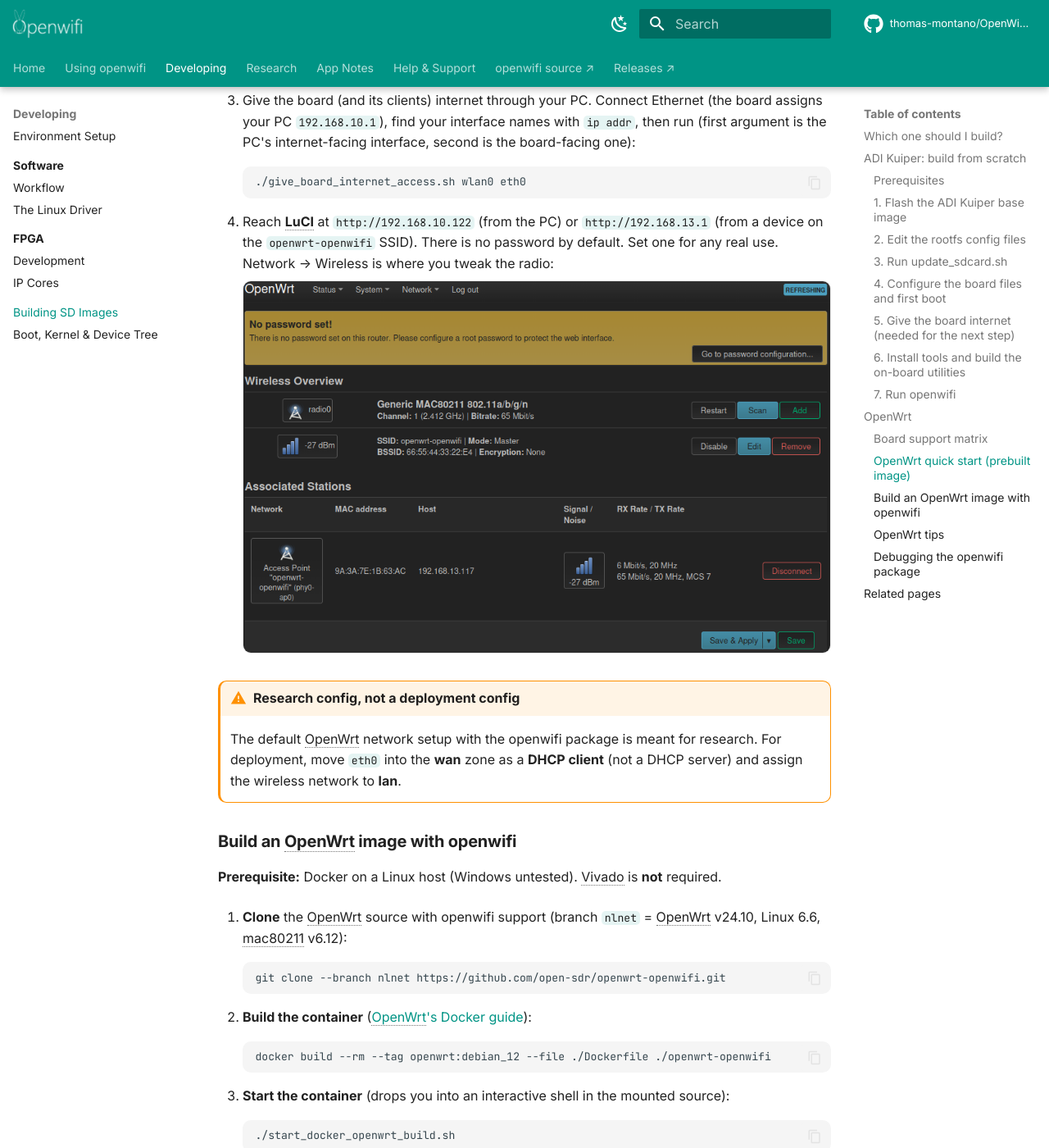
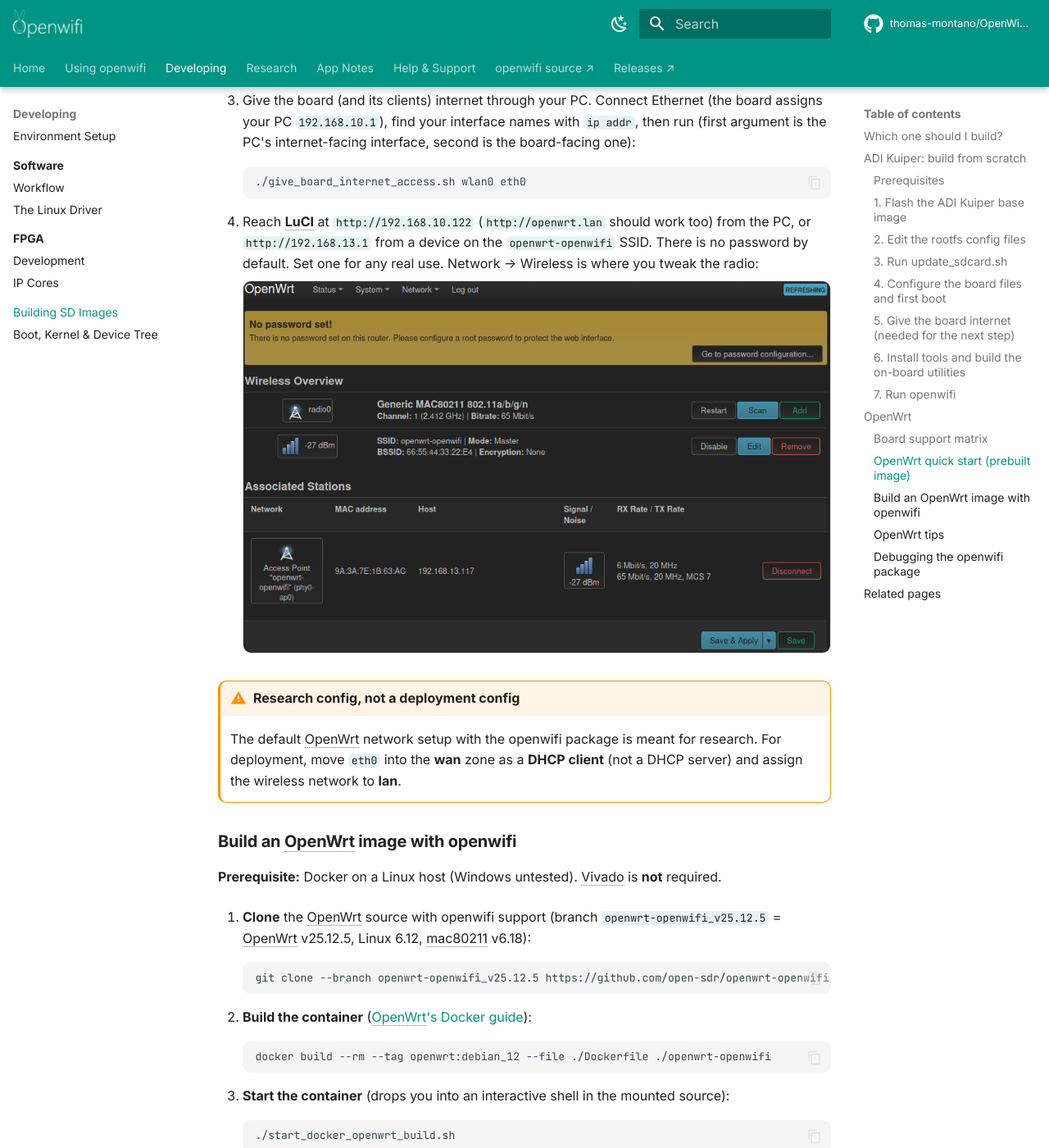
Before and after one commit to ThomasMontanoGames/OpenWifi-Wiki, an MkDocs documentation site: the page built from docs/Building-SD-Images.md, in a window 1280 px wide and 1400 px high, scrolled down 5646 px. Shown: the whole window at 82% size. Built offline with MkDocs 1.6.1 and Material for MkDocs 9.7.7, drawn with Linux system fonts in a browser that asks for light colours; comment, search, counter and statistics services are not loaded; some of the changed text lies outside the part shown.

Commit message:
docs(openwrt): update wiki to the openwrt-openwifi v25.12.5 branch
Upstream openwifi PR #501 moved the OpenWrt image from the nlnet
branch (OpenWrt 24.10, Linux 6.6, mac80211 6.12) to
openwrt-openwifi_v25.12.5 (OpenWrt 25.12.5, Linux 6.12, mac80211
6.18). This wiki pinned the old branch and version numbers in the
build instructions and the version-pin table, so both are corrections
rather than a style alignment.

Also notes the new build_all_images.sh helper for building every
board's image in one run, and adds the openwrt.lan shortcut to the
LuCI URL to match the existing SSH mDNS tip.

````diff
--- a/docs/Building-SD-Images.md
+++ b/docs/Building-SD-Images.md
@@ -217,7 +217,7 @@ This is the OpenWrt equivalent of the `fosdem.sh` demo.
     ./give_board_internet_access.sh wlan0 eth0
     ```
 
-4. Reach **LuCI** at `http://192.168.10.122` (from the PC) or `http://192.168.13.1` (from a device on the `openwrt-openwifi` SSID). There is no password by default. Set one for any real use. Network → Wireless is where you tweak the radio:
+4. Reach **LuCI** at `http://192.168.10.122` (`http://openwrt.lan` should work too) from the PC, or `http://192.168.13.1` from a device on the `openwrt-openwifi` SSID. There is no password by default. Set one for any real use. Network → Wireless is where you tweak the radio:
 
     ![OpenWrt LuCI wireless configuration page](assets/img/openwrt-luci-wireless.png)
 
@@ -228,10 +228,10 @@ This is the OpenWrt equivalent of the `fosdem.sh` demo.
 
 **Prerequisite:** Docker on a Linux host (Windows untested). Vivado is **not** required.
 
-1. **Clone** the OpenWrt source with openwifi support (branch `nlnet` = OpenWrt v24.10, Linux 6.6, mac80211 v6.12):
+1. **Clone** the OpenWrt source with openwifi support (branch `openwrt-openwifi_v25.12.5` = OpenWrt v25.12.5, Linux 6.12, mac80211 v6.18):
 
     ```bash
-    git clone --branch nlnet https://github.com/open-sdr/openwrt-openwifi.git
+    git clone --branch openwrt-openwifi_v25.12.5 https://github.com/open-sdr/openwrt-openwifi.git
     ```
 
 2. **Build the container** ([OpenWrt's Docker guide](https://openwrt.org/docs/guide-user/virtualization/obtain.firmware.docker)):
@@ -278,6 +278,9 @@ This is the OpenWrt equivalent of the `fosdem.sh` demo.
 
 7. **Flash** the resulting image with the same `dd` procedure as the quick start (mind the different output path). Exit the container with `Ctrl+D` first.
 
+!!! tip "Building for every board at once"
+    `doc/img_build_instruction/openwrt/build_all_images.sh` in the openwifi repo repeats steps 5 to 7 for every `*_defconfig` in `openwrt-openwifi/configs/`, so it produces the whole set of prebuilt images in one run. It runs each board's build inside the same Docker container, retries a failed build up to four times, and writes the results to `./output_images`.
+
 ### OpenWrt tips
 
 - **Userspace tools are pre-installed.** The openwifi package puts all `user_space` files under `/root/openwifi` (so the app-note scripts work), and installs the compiled tools (`sdrctl`, `inject_80211`, `analyze_80211`, `side_ch_ctl`) into `/usr/bin`: they're in `$PATH`, so no `./` or specific directory needed.
````
Also changed, not shown: docs/Repositories.md (+2 -2 lines).
